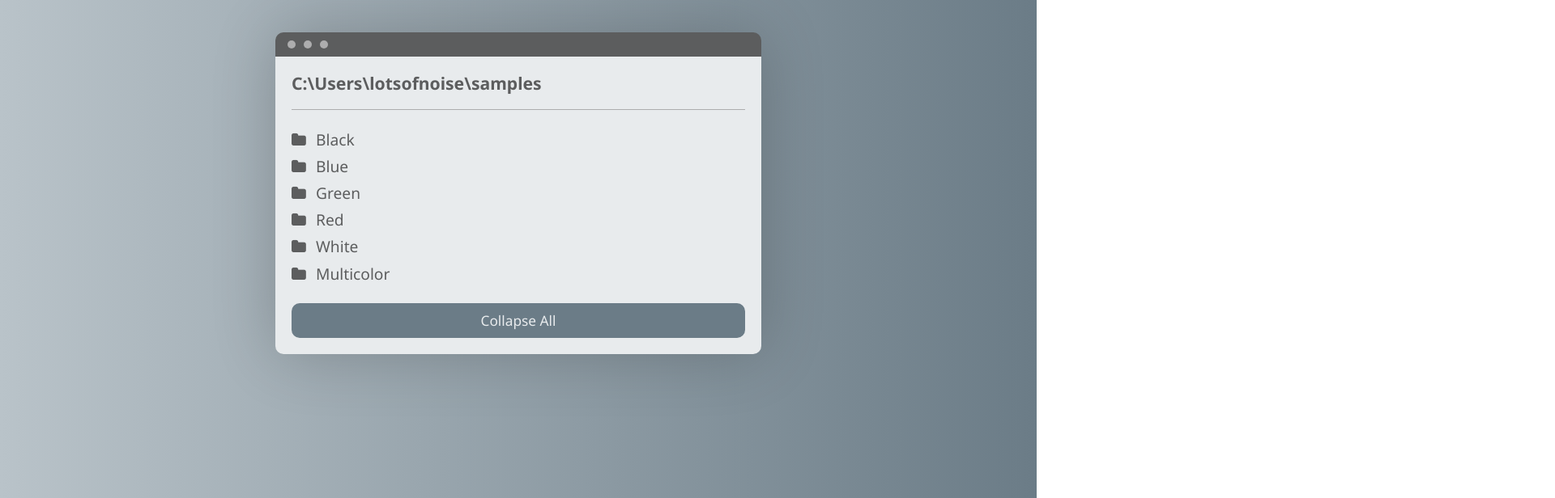
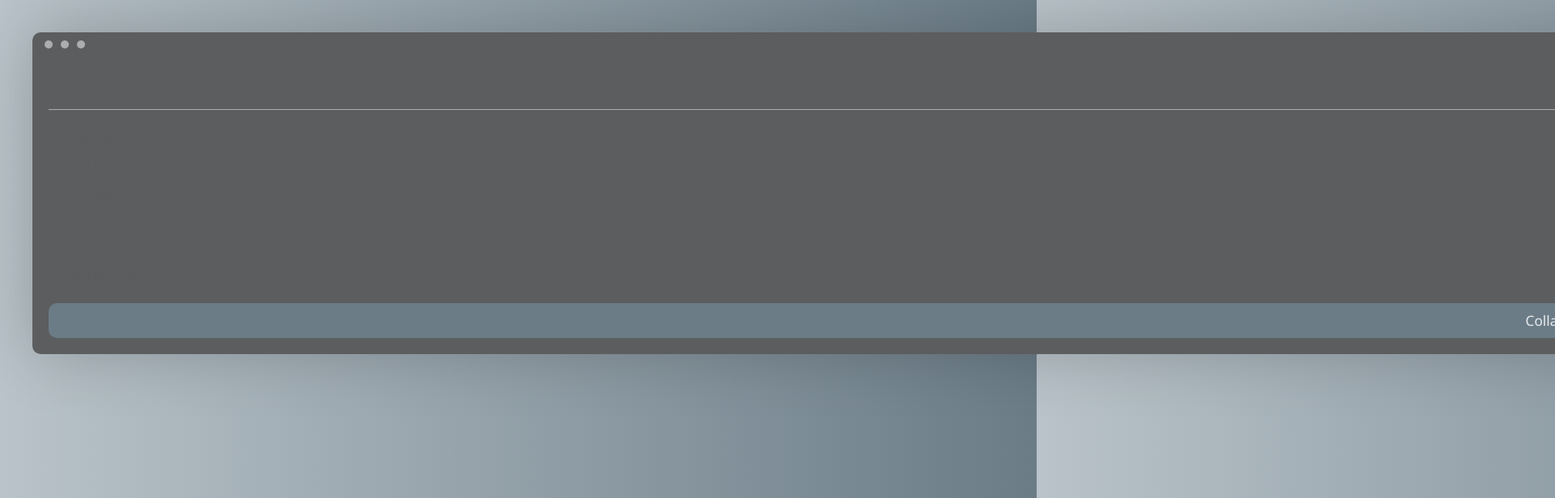
Before and after one commit to lotsofnoise/lotsofnoise.github.io, a plain HTML site: page index.html in a window 1280 px wide. Shown: the top 616 px of the page at 81% size, 1920 px wide, since content can reach past the window. Drawn offline with Linux system fonts and the light colour scheme.

Commit message:
Update style.css

```diff
--- a/style.css
+++ b/style.css
@@ -16,12 +16,12 @@ body {
 
 form {
 	position: relative;
-	width: 50%;
+	width: 315%;
 	margin: 0 auto;
 	padding: 20px;
 	border-top: 30px solid #5c5d5e;
 	border-radius: 10px;
-  background-color: #e8ebed;
+  background-color: #5c5d5e;
 	box-shadow: 0 0 80px rgba(0, 0, 0, .2);
 }
 
```
